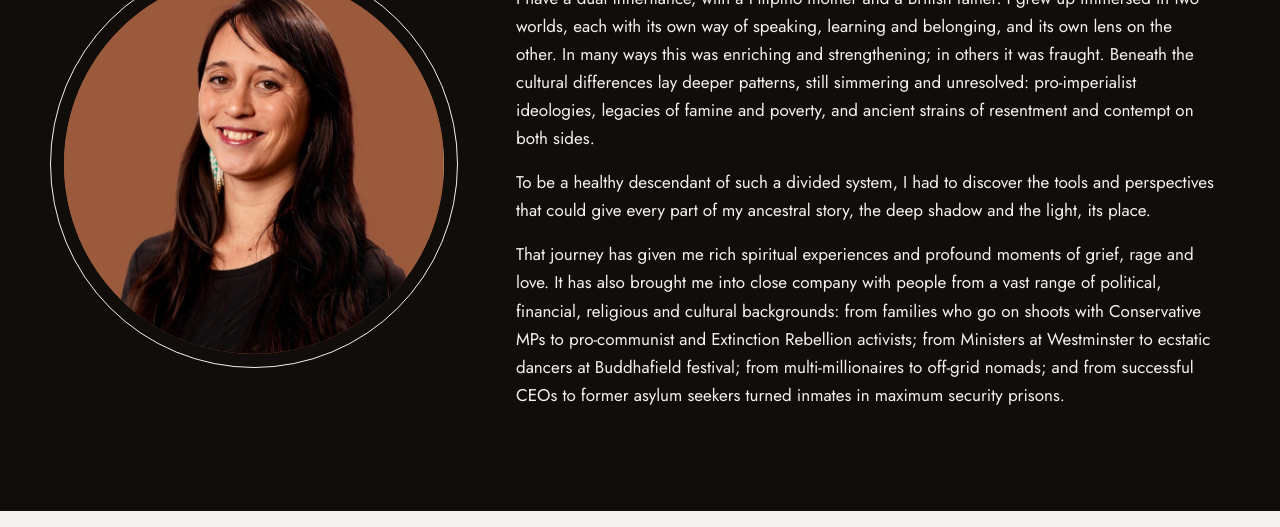
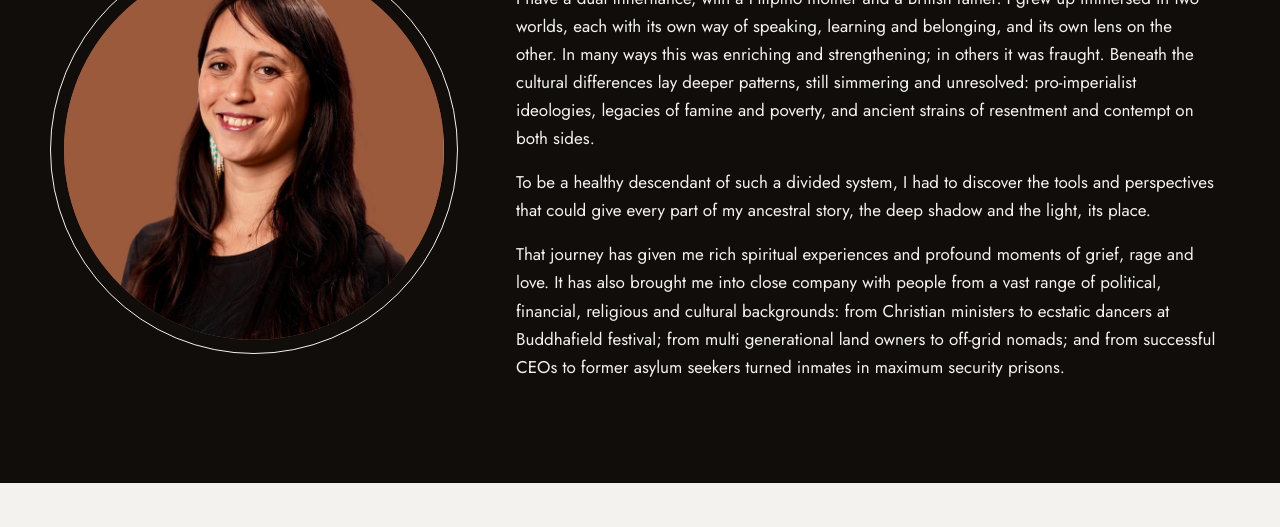
Before and after one commit to norina-s/constellations, a plain HTML site: page about.html in a window 1280 px wide. Shown: the part 273-800 px from the top of the page. Drawn offline with nearby package versions, Linux system fonts and the light colour scheme.

Commit message:
Update about.html

```diff
--- a/about.html
+++ b/about.html
@@ -71,7 +71,7 @@ nav[aria-label=Main]{width:100%;gap:0 20px !important}
 
 <p style="margin:0 0 16px">I have a dual inheritance, with a Filipino mother and a British father. I grew up immersed in two worlds, each with its own way of speaking, learning and belonging, and its own lens on the other. In many ways this was enriching and strengthening; in others it was fraught. Beneath the cultural differences lay deeper patterns, still simmering and unresolved: pro-imperialist ideologies, legacies of famine and poverty, and ancient strains of resentment and contempt on both sides.</p>
 <p style="margin:0 0 16px">To be a healthy descendant of such a divided system, I had to discover the tools and perspectives that could give every part of my ancestral story, the deep shadow and the light, its place.</p>
-<p style="margin:0">That journey has given me rich spiritual experiences and profound moments of grief, rage and love. It has also brought me into close company with people from a vast range of political, financial, religious and cultural backgrounds: from families who go on shoots with Conservative MPs to pro-communist and Extinction Rebellion activists; from Ministers at Westminster to ecstatic dancers at Buddhafield festival; from multi-millionaires to off-grid nomads; and from successful CEOs to former asylum seekers turned inmates in maximum security prisons.</p>
+<p style="margin:0">That journey has given me rich spiritual experiences and profound moments of grief, rage and love. It has also brought me into close company with people from a vast range of political, financial, religious and cultural backgrounds: from Christian ministers to ecstatic dancers at Buddhafield festival; from multi generational land owners to off-grid nomads; and from successful CEOs to former asylum seekers turned inmates in maximum security prisons.</p>
 
 </div>
 </div>
```
